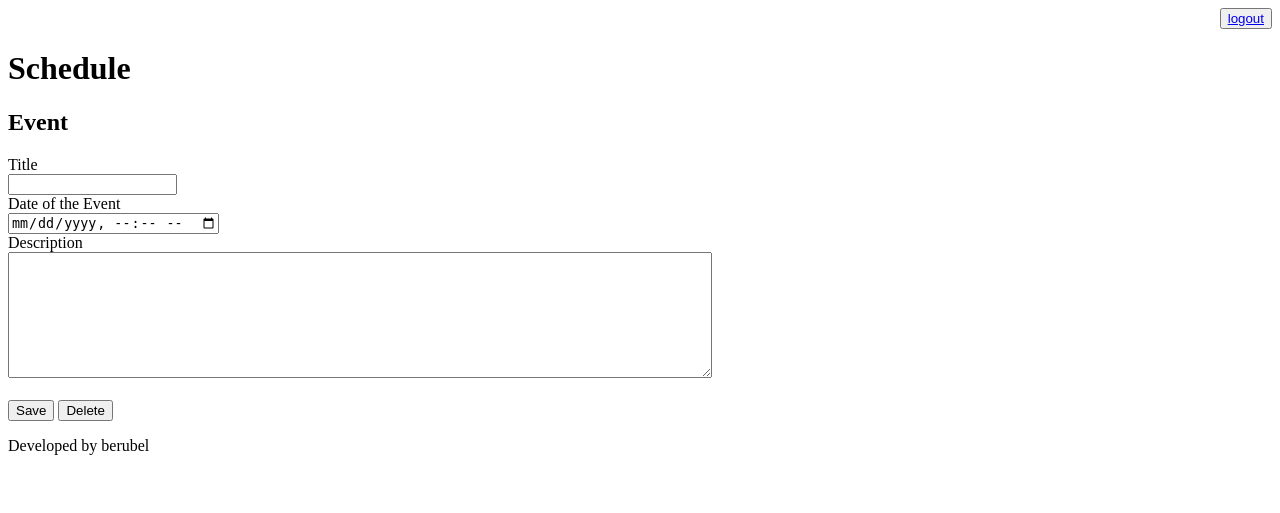
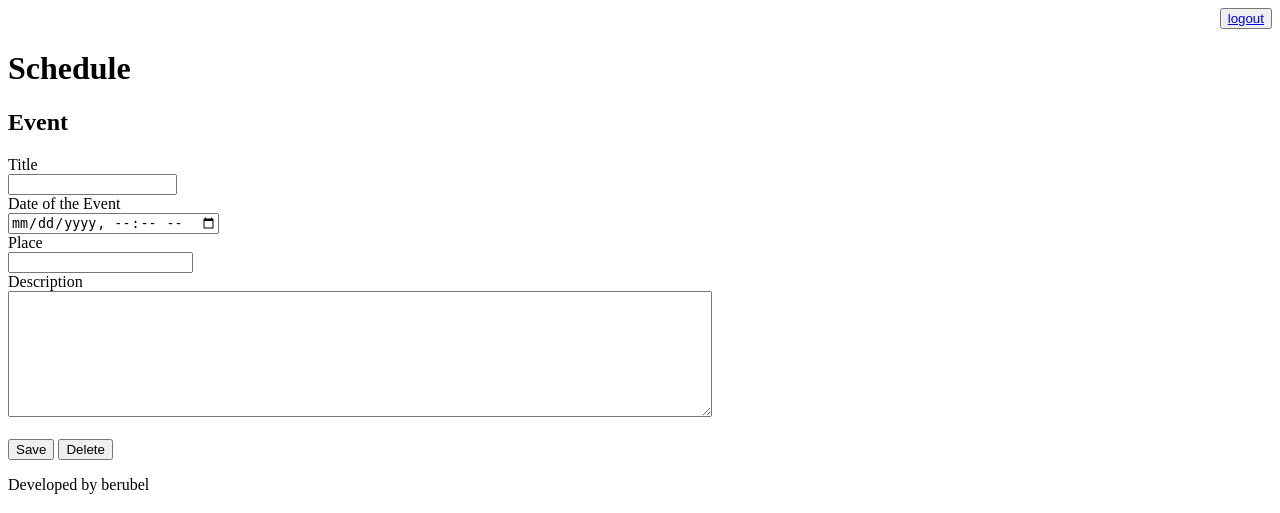
Before and after one commit to berubel/learning-django, a Django app: page /agenda/evento/ in a window 1280 px wide. Shown: the top 513 px of the page. Run offline with Django 4.2, Linux system fonts and the light colour scheme; a user stored in the database is signed in.

Commit message:
Exercise: Add event location to form

```diff
--- a/db-django/schedule/core/views.py
+++ b/db-django/schedule/core/views.py
@@ -44,10 +44,12 @@ def submit_evento(request):
     if request.POST:
         titulo = request.POST.get('titulo')
         data_evento = request.POST.get('data_evento')
+        local = request.POST.get('local')
         descricao = request.POST.get('descricao')
         usuario = request.user
         Evento.objects.create(titulo=titulo,
                               data_evento=data_evento,
+                              local=local,
                               descricao=descricao,
                               usuario=usuario)
     return redirect('/')
--- a/db-django/schedule/templates/evento.html
+++ b/db-django/schedule/templates/evento.html
@@ -12,6 +12,10 @@
         <br>
         <input type="datetime-local" name="data_evento">
         <br>
+        <label>Place</label>
+        <br>
+        <input type="text" name="local">
+        <br>
         <label>Description</label>
         <br>
         <textarea name="descricao" rows="8" cols="85"></textarea>
```
Also changed, not shown: db-django/schedule/db.sqlite3.
